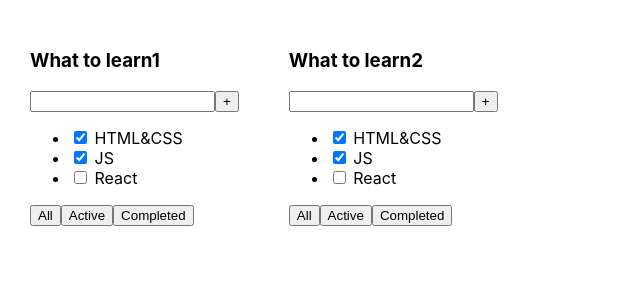
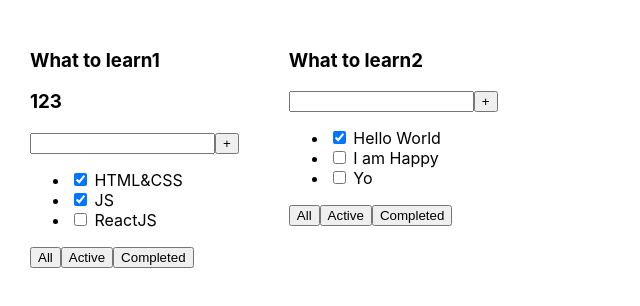
Before and after one commit to Alex-hapa/ToDoit-kamasutra, a React (Create React App) app: page / in a window 1280 px wide. Shown: the top 306 px of the page, without its empty margins (0-640 px from the left). Built offline with nearby package versions, Linux system fonts and the light colour scheme.

Commit message:
add array to props, add types of props

```diff
--- a/src/App.tsx
+++ b/src/App.tsx
@@ -3,10 +3,26 @@
 import {Todolist} from "./Todolist";
 
 function App() {
+    const forTitle1 = 'What to learn1'
+    const forTitle2 = 'What to learn2'
+
+    const tasks1 = [
+        {id: 1, title: 'HTML&CSS', isDone: true},
+        {id: 2, title: 'JS', isDone: true},
+        {id: 3, title: 'ReactJS', isDone: false}
+    ]
+
+    const tasks2 = [
+        {id: 1, title: 'Hello World', isDone: true},
+        {id: 2, title: 'I am Happy', isDone: false},
+        {id: 3, title: 'Yo', isDone: false}
+    ]
+
     return (
+
         <div className="App">
-          <Todolist title={'What to learn1'}/>
-          <Todolist title={'What to learn2'}/>
+            <Todolist title={forTitle1} title2={123} tasks={tasks1}/>
+            <Todolist title={forTitle2} tasks={tasks2}/>
         </div>
     );
 }
--- a/src/Todolist.tsx
+++ b/src/Todolist.tsx
@@ -1,7 +1,15 @@
 import React from "react";
 
 type PropsType = {
-    title: string,
+    title: string
+    title2?: number
+    tasks: Array<TaskType>
+}
+
+type TaskType = {
+    id: number
+    title: string
+    isDone: boolean
 }
 
 export const Todolist = (props: PropsType) => {
@@ -9,14 +17,15 @@
         <>
             <div>
                 <h3>{props.title}</h3>
+                <h3>{props.title2}</h3>
                 <div>
                     <input/>
                     <button>+</button>
                 </div>
                 <ul>
-                    <li><input type="checkbox" checked={true}/> <span>HTML&CSS</span></li>
-                    <li><input type="checkbox" checked={true}/> <span>JS</span></li>
-                    <li><input type="checkbox" checked={false}/> <span>React</span></li>
+                    <li><input type="checkbox" checked={props.tasks[0].isDone}/> <span>{props.tasks[0].title}</span></li>
+                    <li><input type="checkbox" checked={props.tasks[1].isDone}/> <span>{props.tasks[1].title}</span></li>
+                    <li><input type="checkbox" checked={props.tasks[2].isDone}/> <span>{props.tasks[2].title}</span></li>
                 </ul>
                 <div>
                     <button>All</button>
```
